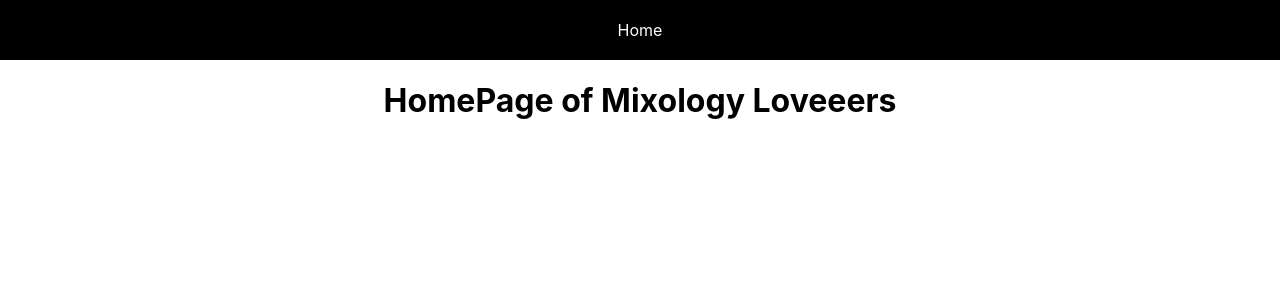
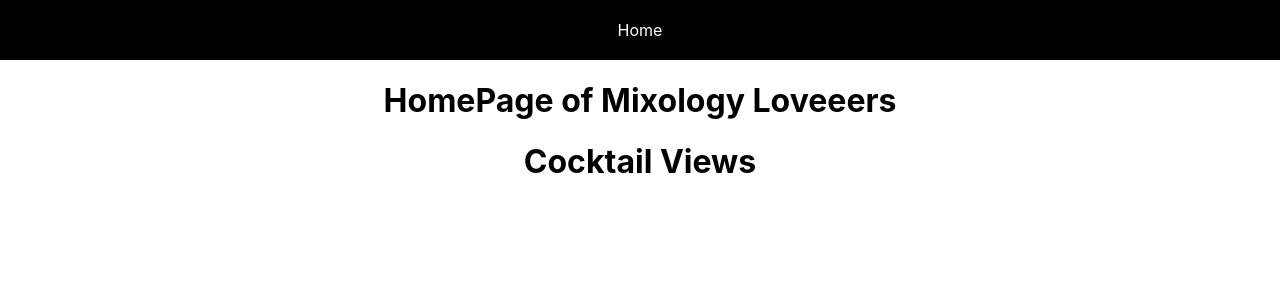
Before and after one commit to LouiseMarissal/frontend-module-3, a React (Create React App) app: page / in a window 1280 px wide. Shown: the top 300 px of the page. Built offline with nearby package versions, Linux system fonts and the light colour scheme.

Commit message:
cocktail views

```diff
--- a/src/views/cocktails/Home.jsx
+++ b/src/views/cocktails/Home.jsx
@@ -1,9 +1,11 @@
 import React from "react";
+import CocktailsList from "./CocktailsList";
 
 export default function Home() {
   return (
     <div>
       <h1 className="title">HomePage of Mixology Loveeers</h1>
+      <CocktailsList />
     </div>
   );
 }
```
